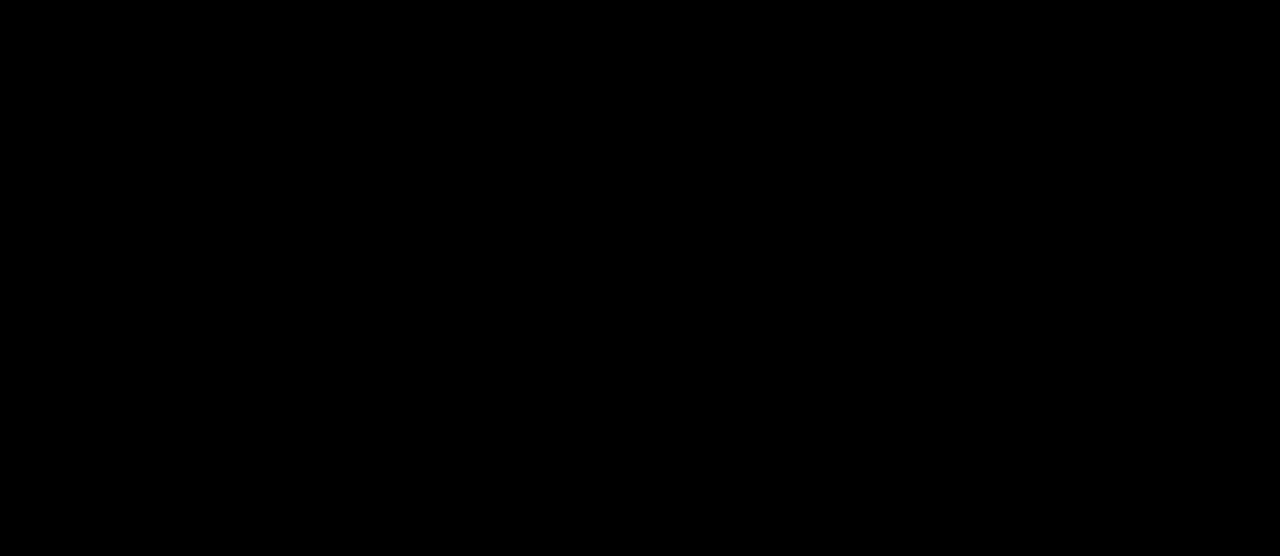
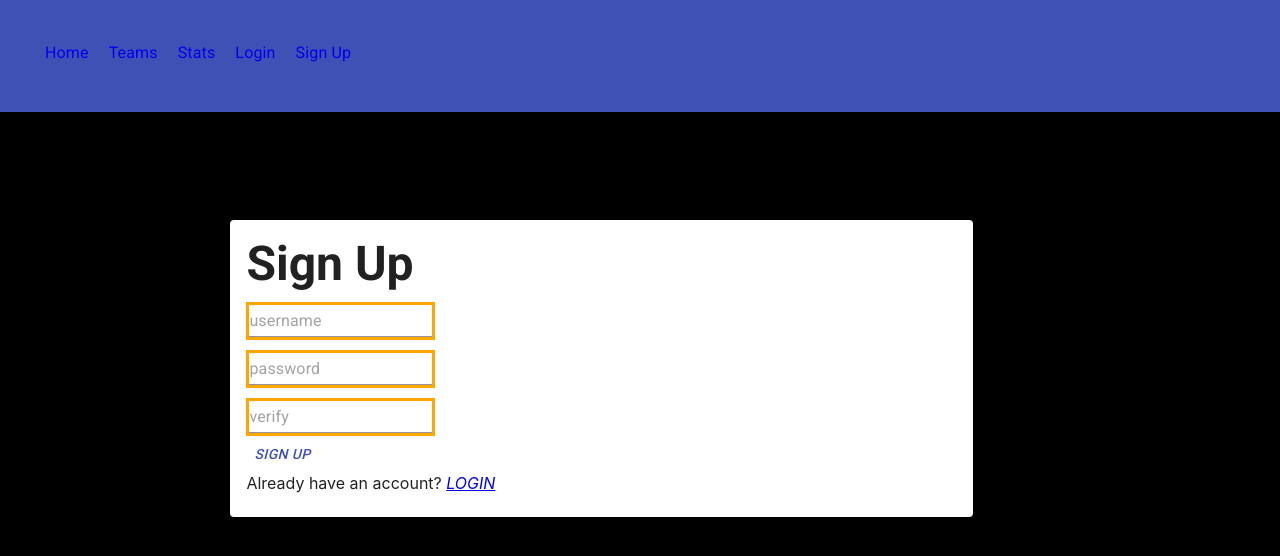
Before and after one commit to ameier6775/hockey-app, a React (Create React App) app in the folder ui/: page /signup in a window 1280 px wide. Shown: the top 556 px of the page. Built offline with nearby package versions, Linux system fonts and the light colour scheme.

Commit message:
Added a login and sign up ui

```diff
--- a/ui/src/Routes.js
+++ b/ui/src/Routes.js
@@ -5,6 +5,8 @@ import Stats from './pages/Stats'
 import Teams from './pages/Teams'
 import Team from './pages/Team'
 import Player from './pages/Player'
+import Login from './pages/Login'
+import SignUp from './pages/SignUp'
 
 export default () => {
   return (
@@ -14,6 +16,8 @@ export default () => {
       <Route path="/teams" component={Teams} exact />
       <Route path="/team/:id" component={Team} exact />
       <Route path="/player/:id" component={Player} exact />
+      <Route path="/login" component={Login} exact />
+      <Route path="/signup" component={SignUp} exact />
     </Router>
   )
 }
--- a/ui/src/components/Layout.js
+++ b/ui/src/components/Layout.js
@@ -27,6 +27,20 @@ export default props => (
             </Typography>
           </Link>
         </li>
+        <li className="nav-item">
+          <Link className="nav-item" to="/login">
+            <Typography gutterBottom variant="body1">
+              Login
+            </Typography>
+          </Link>
+        </li>
+        <li className="nav-item">
+          <Link className="nav-item" to="/signup">
+            <Typography gutterBottom variant="body1">
+              Sign Up
+            </Typography>
+          </Link>
+        </li>
       </ul>
     </AppBar>
     <div
--- /dev/null
+++ b/ui/src/pages/Login.js
@@ -0,0 +1,69 @@
+import React from 'react'
+import { yellow } from '@material-ui/core/colors'
+import {
+  Typography,
+  Card,
+  CardContent,
+  Button,
+  TextField,
+} from '@material-ui/core'
+import Layout from '../components/Layout'
+import { Link } from 'react-router-dom'
+
+export default () => {
+  return (
+    <Layout>
+      <div>
+        <Card
+          style={{
+            margin: '10px',
+            marginTop: '100px',
+            marginBottom: '100px',
+            marginLeft: '18%',
+            display: 'flex',
+            flexWrap: 'wrap',
+            width: '58%',
+            height: 'auto',
+          }}
+        >
+          <CardContent>
+            <Typography variant="h3">
+              <b>Login</b>
+            </Typography>
+            <Typography>
+              <TextField
+                type="text"
+                placeholder="username"
+                style={{
+                  marginTop: '10px',
+                  border: 'solid orange',
+                }}
+              ></TextField>
+            </Typography>
+            <Typography>
+              <TextField
+                type="password"
+                placeholder="password"
+                style={{
+                  marginTop: '10px',
+                  border: 'solid orange',
+                }}
+              ></TextField>
+            </Typography>
+            <Typography>
+              <div>
+                <Button color="primary">
+                  <em>LOGIN</em>
+                </Button>
+              </div>
+            </Typography>
+            Don't have an account?{' '}
+            <Link color="primary" to={`/signup`}>
+              <em>SIGN UP</em>
+            </Link>
+          </CardContent>
+        </Card>
+      </div>
+    </Layout>
+  )
+}
--- /dev/null
+++ b/ui/src/pages/SignUp.js
@@ -0,0 +1,83 @@
+import React from 'react'
+import {
+  Typography,
+  Card,
+  CardContent,
+  Button,
+  TextField,
+} from '@material-ui/core'
+import Layout from '../components/Layout'
+import { Link } from 'react-router-dom'
+
+export default () => {
+  return (
+    <Layout>
+      <div
+        style={{
+          color: 'gold',
+        }}
+      >
+        <Card
+          style={{
+            margin: '10px',
+            marginTop: '100px',
+            marginBottom: '100px',
+            marginLeft: '18%',
+            display: 'flex',
+            flexWrap: 'wrap',
+            width: '58%',
+            height: 'auto',
+          }}
+        >
+          <CardContent>
+            <Typography variant="h3">
+              <b>Sign Up</b>
+            </Typography>
+            <Typography>
+              <TextField
+                marginLeft="100px"
+                type="text"
+                placeholder="username"
+                style={{
+                  marginTop: '10px',
+                  border: 'solid orange',
+                }}
+              ></TextField>
+            </Typography>
+            <Typography>
+              <TextField
+                type="password"
+                placeholder="password"
+                style={{
+                  marginTop: '10px',
+                  border: 'solid orange',
+                }}
+              ></TextField>
+            </Typography>
+            <Typography>
+              <TextField
+                type="password"
+                placeholder="verify"
+                style={{
+                  marginTop: '10px',
+                  border: 'solid orange',
+                }}
+              ></TextField>
+            </Typography>
+            <Typography>
+              <div>
+                <Button color="primary">
+                  <em>SIGN UP</em>
+                </Button>
+              </div>
+            </Typography>
+            Already have an account?{' '}
+            <Link color="primary" to={`/login`}>
+              <em>LOGIN</em>
+            </Link>
+          </CardContent>
+        </Card>
+      </div>
+    </Layout>
+  )
+}
```
Also changed, not shown: 1 other file (tests, documents, lock files or other folders).
